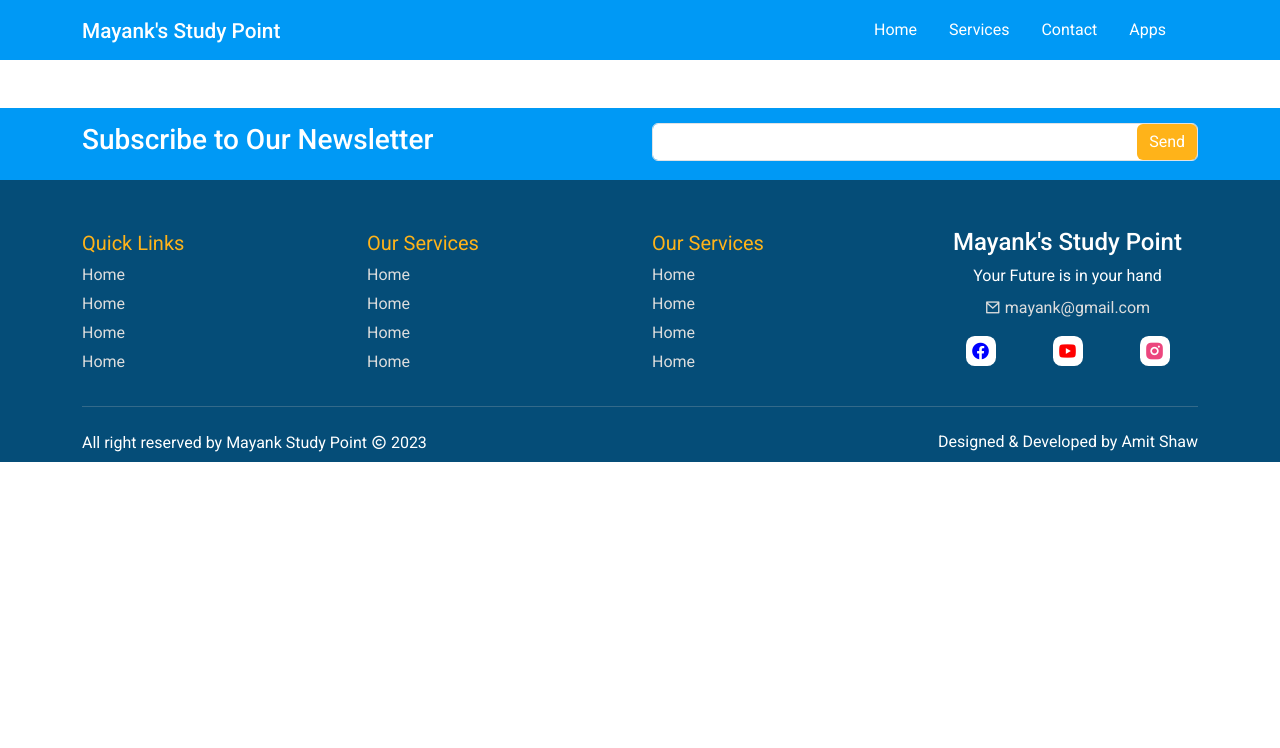
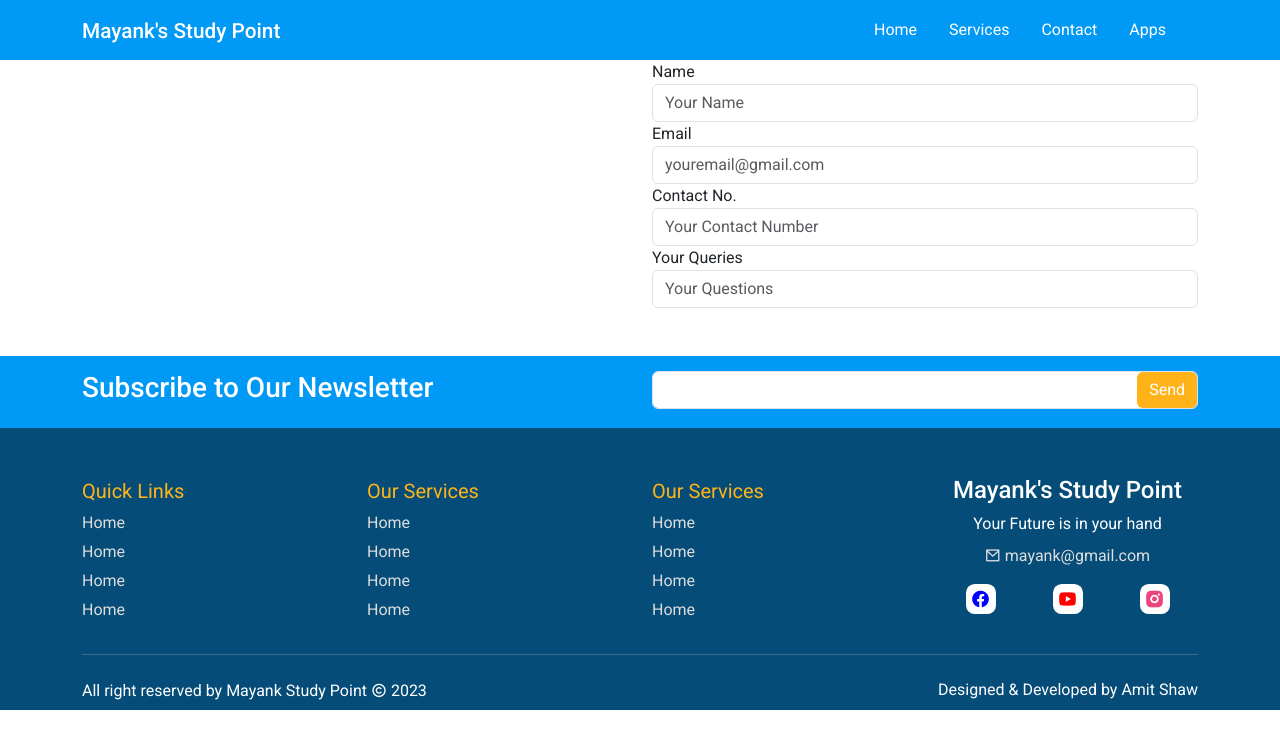
Before and after one commit to AmitShawGit/Mayank_Study_Point_MERN, a React (Create React App) app: page /contact in a window 1280 px wide. Shown: the top 748 px of the page. Built offline with nearby package versions, Linux system fonts and the light colour scheme.

Commit message:
contact form design started

```diff
--- a/src/App.jsx
+++ b/src/App.jsx
@@ -5,6 +5,7 @@ import Services from './pages/services/Services'
 import Apps from './pages/apps/Apps'
 import Footer from './components/footer/Footer'
 import { BrowserRouter, Route, Routes } from 'react-router-dom'
+import Contact from './pages/contact/Contact'
 
 
 const App = () => {
@@ -17,6 +18,7 @@ const App = () => {
           <Route exact path='/home' element={<Home />} />
           <Route exact path='/service' element={<Services />} />
           <Route exact path='/app' element={<Apps />} />
+          <Route exact path='/contact' element={<Contact />} />
         </Routes>
         <Footer />
       </BrowserRouter>
--- /dev/null
+++ b/src/components/formelement/Input.jsx
@@ -0,0 +1,12 @@
+import React from 'react'
+import './style.scss'
+const Input = ({label,placeholder,type}) => {
+  return (
+  <>
+  <label htmlFor="">{label}</label>
+  <input type={type} name="" id="" className='form-control' placeholder={placeholder}/>
+  </>
+  )
+}
+
+export default Input
--- /dev/null
+++ b/src/components/formelement/style.scss
@@ -0,0 +1 @@
+@import '../../mixins.scss';
--- /dev/null
+++ b/src/pages/contact/Contact.jsx
@@ -0,0 +1,21 @@
+import React from 'react'
+import ContentWrapper from '../../components/wrapper/ContentWrapper'
+import Form from './Form'
+import { Col, Row } from 'react-bootstrap'
+const Contact = () => {
+
+    return (
+        <div>
+            <ContentWrapper>
+                <Row>
+                    <Col></Col>
+                    <Col><Form /></Col>
+                </Row>
+
+
+            </ContentWrapper>
+        </div>
+    )
+}
+
+export default Contact
--- /dev/null
+++ b/src/pages/contact/Form.jsx
@@ -0,0 +1,39 @@
+import React from 'react'
+import Input from '../../components/formelement/Input'
+const Form = () => {
+    const inputElement = [
+        {
+            id: 1,
+            label: "Name",
+            placeholder: "Your Name",
+            type: "text",
+        },
+        {
+            id: 2,
+            label: "Email",
+            placeholder: "youremail@gmail.com",
+            type: "email",
+        },
+        {
+            id: 3,
+            label: "Contact No.",
+            placeholder: "Your Contact Number",
+            type: "number",
+        },
+        {
+            id: 4,
+            label: "Your Queries",
+            placeholder: "Your Questions",
+            type: "text",
+        },
+    ]
+  return (
+    <div>
+      {inputElement.map((item, index) => {
+                    return <Input key={index} placeholder={item.placeholder} label={item.label} {...item} />
+                })}
+    </div>
+  )
+}
+
+export default Form
--- /dev/null
+++ b/src/pages/contact/style.scss
@@ -0,0 +1 @@
+@import '../../mixins.scss'
```
